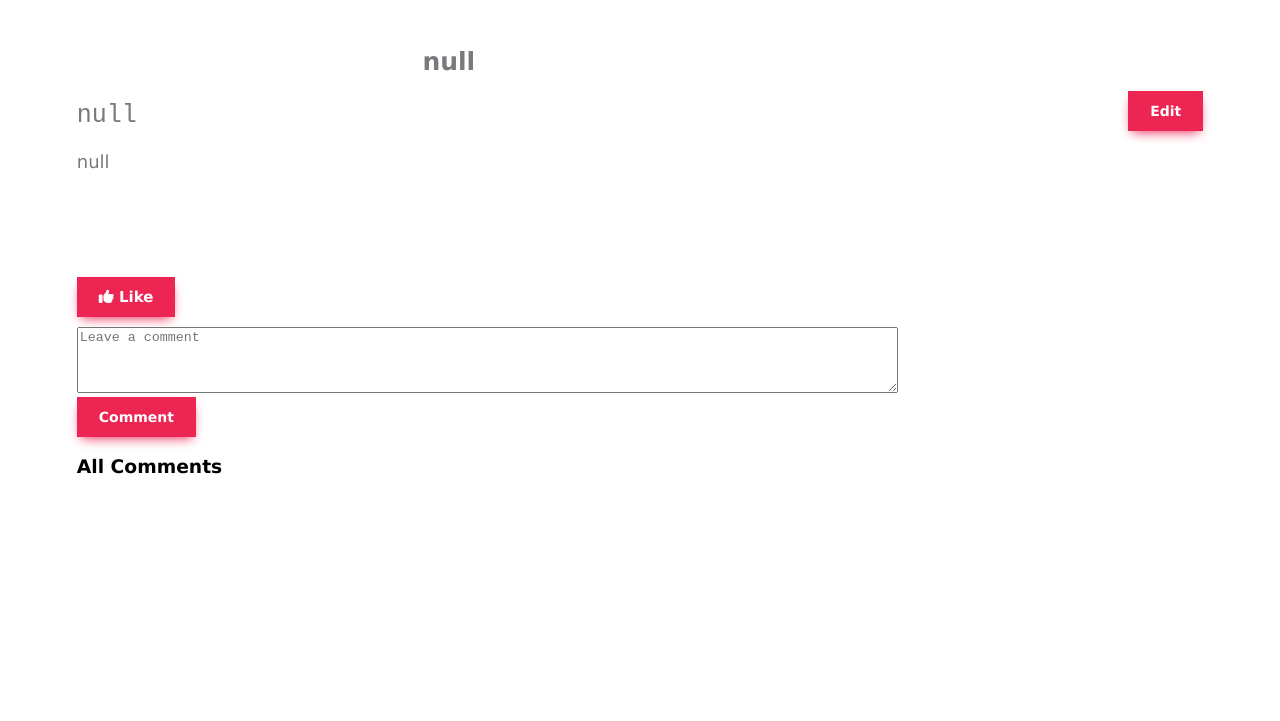
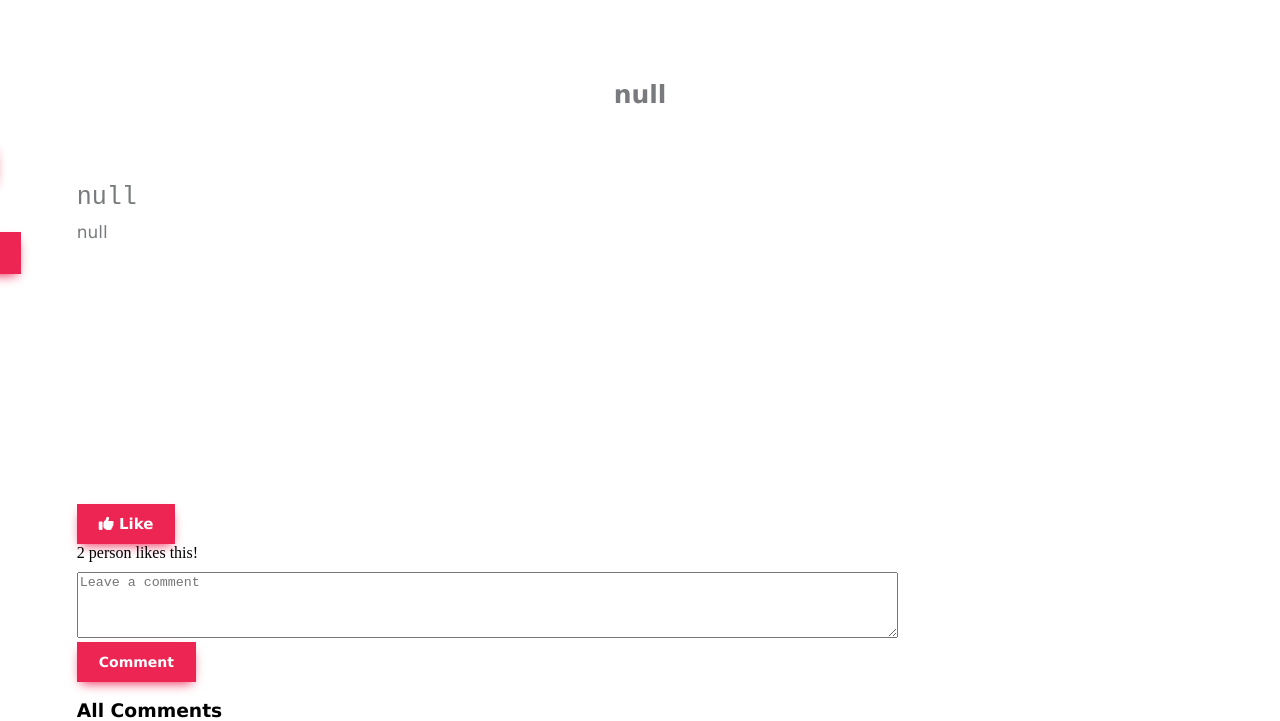
Before and after one commit to Chirag-debug/Scribbler, a plain HTML site: page html/post.html in a window 1280 px wide. Both pictures are taken after a click on the button "Like". Shown: the part 79-800 px from the top of the page. Drawn offline with Linux system fonts and the light colour scheme; a web font is replaced by a local one.

Commit message:
completed comment & like features

```diff
--- a/html/post.html
+++ b/html/post.html
@@ -59,16 +59,13 @@
             </div>
         </div>
 
-        <!-- Post HTML Code-->
+        <!-- Post HTML Code for Dynamic fetching-->
 
         <div class="main-post-container">
 
             <div class="post-container" id="post-details">
                 <div class="title-container">
-                    <h2>Sample Title</h2>
-                </div>
-                <div class="post-btn">
-                    <button id="edit-btn">Edit <i class="fa fa-pencil-square-o" style="font-size:18px"></i> </button>
+                    <h2 id="post-title">Sample Title</h2>
                 </div>
                 <div class="author">
                     <h4 id="autr">Chirag</h4>
@@ -76,6 +73,12 @@
                 <div class="body-container">
                     <p>Chirag's sample post</p>
                 </div>
+            </div>
+
+            <!-- Edit Section -->
+
+            <div class="post-btn">
+                <button id="edit-btn">Edit <i class="fa fa-pencil-square-o" style="font-size:18px"></i> </button>
             </div>
 
             <!-- Like Section-->
@@ -86,7 +89,7 @@
                         <i class="fa fa-thumbs-up" style="font-size:15px"><span style="font-family: Verdana, Geneva, Tahoma, sans-serif;"> Like</span></i>
                     </button>
                 </div>
-                <div class="like-count-statement">
+                <div class="like-count-statement"> <span id="likeCount">1</span> person likes this!
 
                 </div>
             </div>
@@ -104,9 +107,6 @@
                 </div>
             </div>
 
-
-
-
         <!-- Java Scripts -->
         <script src="..\scripts\common.js"></script>
         <script src="..\scripts\post.js"></script>
--- a/scripts/post.js
+++ b/scripts/post.js
@@ -9,7 +9,9 @@ function postDynamic() {
 
 
     var template = '<div class="title-container">'+
+    '<h4 id="post-title">'+
     postTitle +
+    '</h4>'+
     '</div>'+
     '<div class="post-btn">'+
     '<button id="edit-btn">Edit</button>'+
@@ -35,3 +37,11 @@ function addComment(){
     var div = document.getElementById('listAllComments');
     div.innerHTML = element + div.innerHTML;
   }
+
+  function addLike() {
+      var countValue = document.getElementById("likeCount").innerHTML;
+      countValue++;
+      var newCount = countValue;
+      var div = document.getElementById("likeCount");
+      div.innerHTML = newCount;
+  }
--- a/styles/post.css
+++ b/styles/post.css
@@ -13,27 +13,31 @@
 
 .title-container {
     color:#787a7d;
-    position: fixed;
-    left: 33%;
+    position: relative;
+    text-align: center;
     font-family: Verdana, Geneva, Tahoma, sans-serif;
     font-size: 25px;
     font-weight: bold;
 }
+
+#post-title {
+    text-align: center;
+}
+
 .author {
-    position: fixed;
-    top: 180px;
+    position: relative;
     color:#787a7d;
     font-size: 25px;
     font-family: 'Roboto Mono', monospace;;
     left: 6%;
 }
 .body-container {
-    position: fixed;
-    top: 230px;
+    position: relative;
+    top: 10px;
     color:#787a7d;
     left: 6%;
-    right: 6%;
-    font-size: 18px;
+    right: 16%;
+    font-size: 17px;
     font-family: Verdana, Geneva, Tahoma, sans-serif;
 }
 
@@ -57,6 +61,7 @@
     font-size: 14px;
     font-weight: bold;
     left: 6%;
+    cursor: pointer;
 }
 .commentSection{
     position: relative;
@@ -72,8 +77,7 @@
 }
 #edit-btn {
     right: 6%;
-    top: 170px;
-    position: fixed;
+    position: relative;
     background-color: #ed2553;
     box-shadow: 0px 5px 12px -4px #ed2553;
     color: white;
@@ -103,4 +107,5 @@
     font-family: Verdana, Geneva, Tahoma, sans-serif;
     font-size: 14px;
     left: 6%;
+    cursor: pointer;
 }
```
